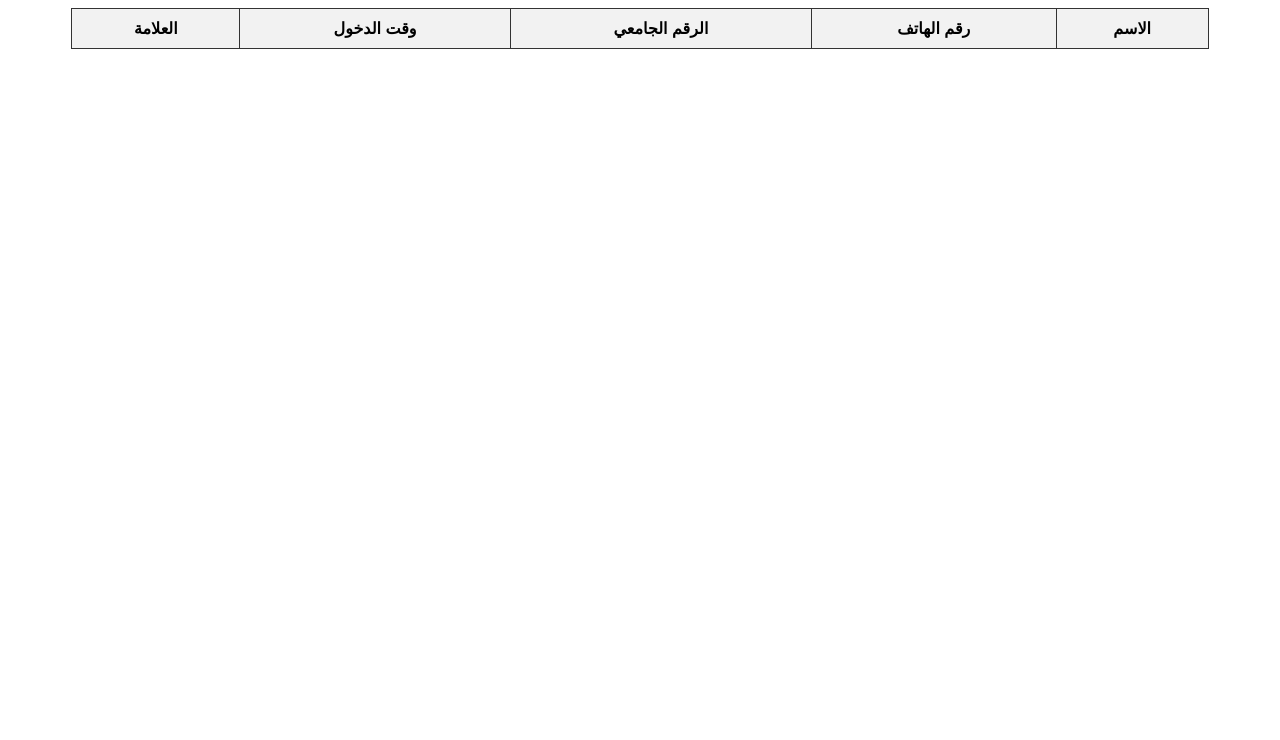
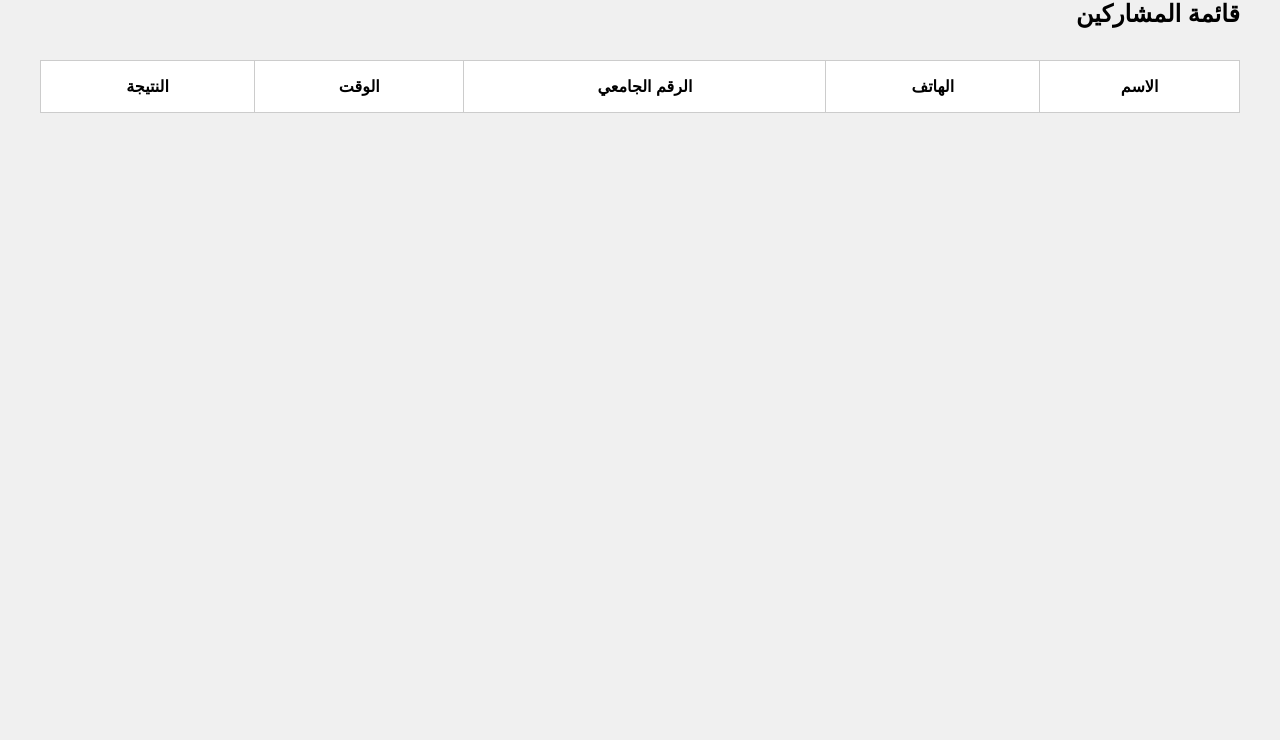
Before and after one commit to teslateam849-coder/bvb, a plain HTML site: page table.html in a window 1280 px wide. Shown: the part 60-800 px from the top of the page. Drawn offline with Linux system fonts and the light colour scheme; no server answers.

Commit message:
Update table.html

```diff
--- a/table.html
+++ b/table.html
@@ -1,50 +1,53 @@
 <!DOCTYPE html>
 <html lang="ar" dir="rtl">
 <head>
-  <meta charset="UTF-8" />
-  <title>جدول المتسابقين</title>
+  <meta charset="UTF-8">
+  <title>جدول المشاركين</title>
   <style>
-    body {
-      font-family: Arial, sans-serif;
-      direction: rtl;
-      text-align: center;
-    }
-    table {
-      margin: auto;
-      border-collapse: collapse;
-      width: 90%;
-    }
-    th, td {
-      border: 1px solid #333;
-      padding: 10px;
-    }
-    th {
-      background-color: #f2f2f2;
-    }
+    table { width: 100%; border-collapse: collapse; margin-top: 2em; background: white; }
+    th, td { padding: 1em; border: 1px solid #ccc; text-align: center; }
+    body { font-family: Arial; background: #f0f0f0; padding: 2em; direction: rtl; }
   </style>
+
+  <!-- Firebase -->
+  <script src="https://www.gstatic.com/firebasejs/10.3.1/firebase-app.js"></script>
+  <script src="https://www.gstatic.com/firebasejs/10.3.1/firebase-database.js"></script>
+  <script>
+    const firebaseConfig = {
+      apiKey: "AIzaSyCaVUoJm1_m2Cg-qZPjjMfJzCMxM81v-ig",
+      authDomain: "tesla-2ed15.firebaseapp.com",
+      databaseURL: "https://tesla-2ed15-default-rtdb.firebaseio.com",
+      projectId: "tesla-2ed15",
+      storageBucket: "tesla-2ed15.firebasestorage.app",
+      messagingSenderId: "728875030496",
+      appId: "1:728875030496:web:25b5477635dea1e291bd85",
+      measurementId: "G-F6NKFKLHDH"
+    };
+    firebase.initializeApp(firebaseConfig);
+    const db = firebase.database();
+  </script>
 </head>
 <body>
-  <h2>جدول المتسابقين</h2>
+
+  <h2>قائمة المشاركين</h2>
   <table>
     <thead>
       <tr>
         <th>الاسم</th>
-        <th>رقم الهاتف</th>
+        <th>الهاتف</th>
         <th>الرقم الجامعي</th>
-        <th>وقت الدخول</th>
-        <th>العلامة</th>
+        <th>الوقت</th>
+        <th>النتيجة</th>
       </tr>
     </thead>
-    <tbody id="participantsTable">
-      <!-- سيتم ملء الجدول من localStorage -->
-    </tbody>
+    <tbody id="participantsTable"></tbody>
   </table>
 
   <script>
-    const participants = JSON.parse(localStorage.getItem("contestantResults")) || [];
-
+    db.ref("contestants").once("value", snapshot => {
       const tableBody = document.getElementById("participantsTable");
-    participants.forEach(p => {
+      snapshot.forEach(child => {
+        const p = child.val();
         const row = document.createElement("tr");
         row.innerHTML = `
           <td>${p.name}</td>
@@ -55,6 +58,8 @@
         `;
         tableBody.appendChild(row);
       });
+    });
   </script>
+
 </body>
 </html>
```
Lines whose indentation alone changed are shown as unchanged.
